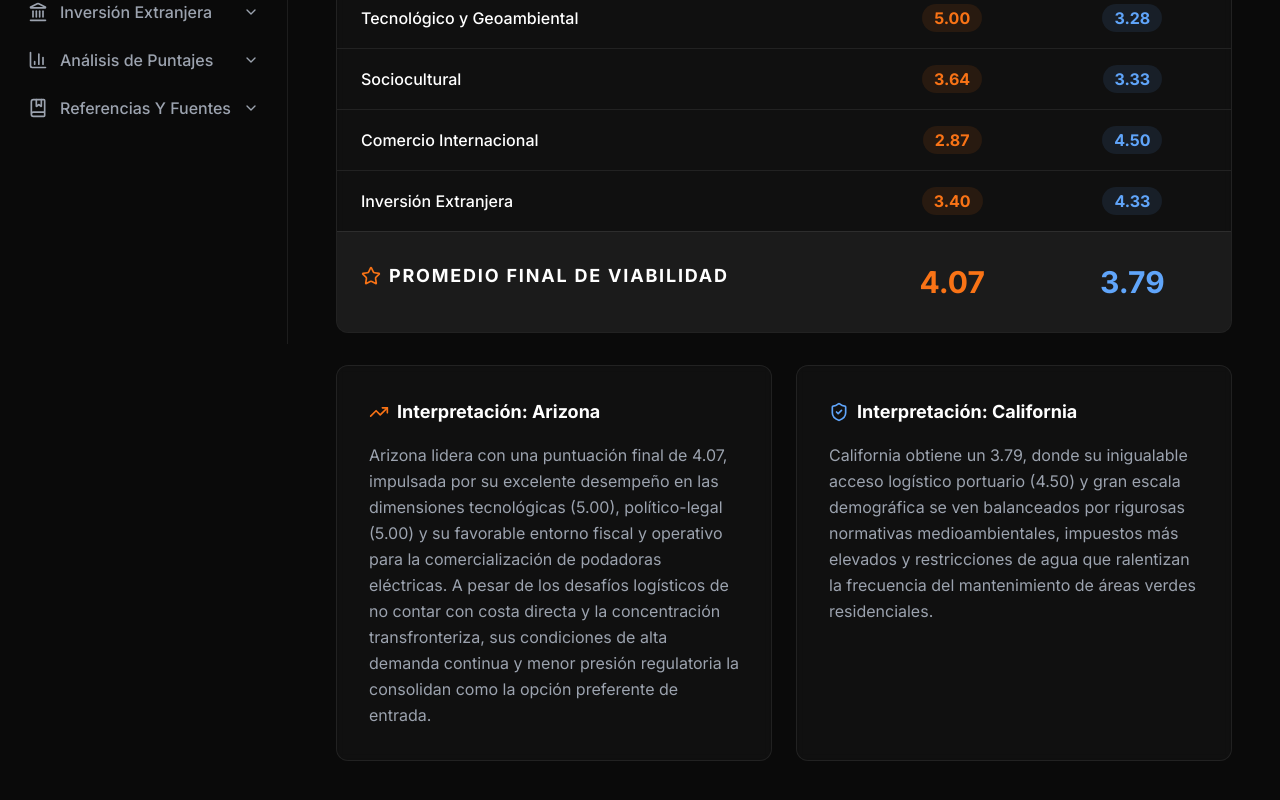
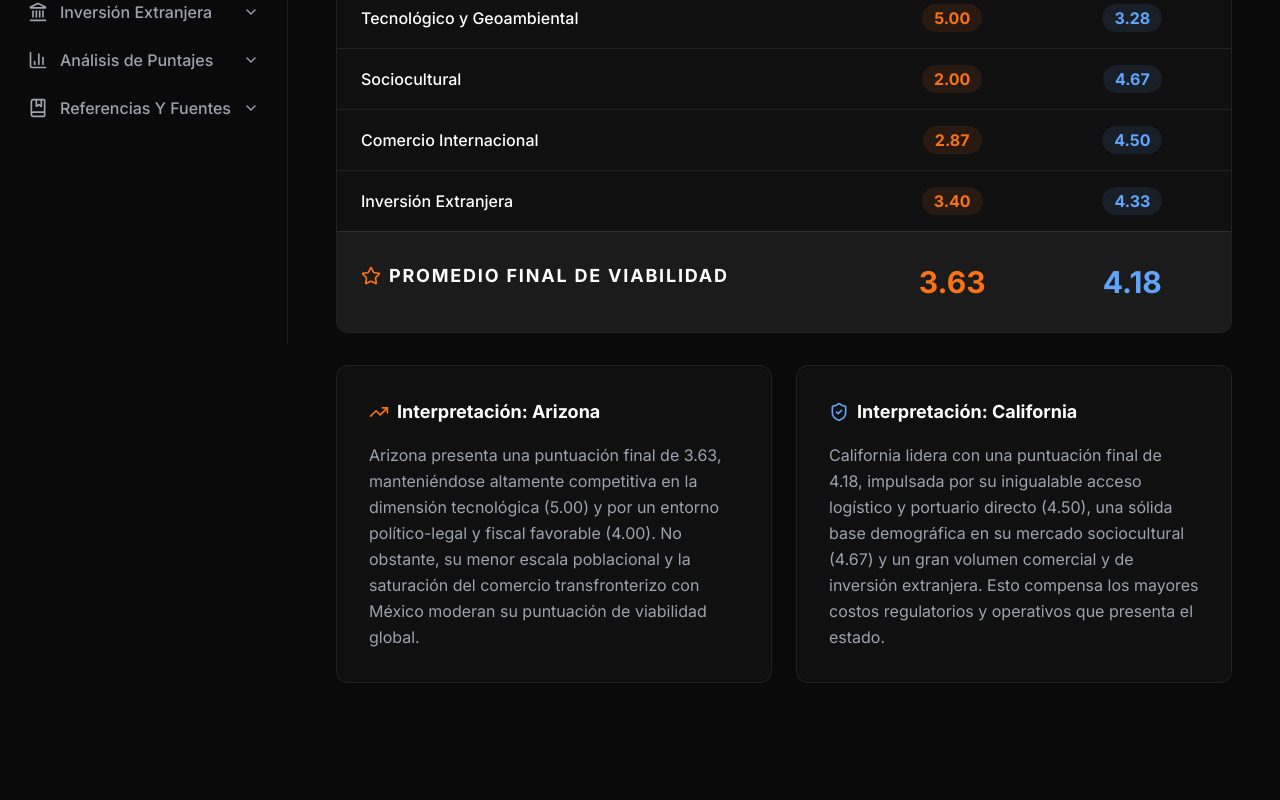
Before and after one commit to 4builes-crypto/Umo-internationalization, a React (Vite) app: page /score-analysis in a window 1280 px wide. Shown: the part 456-1256 px from the top of the page. Built offline with nearby package versions, Linux system fonts and the light colour scheme.

Commit message:
fix: match page scores and averages exactly to the Excel sheet (CA: 4.18, AZ: 3.63)

```diff
--- a/src/pages/PoliticalLegal.tsx
+++ b/src/pages/PoliticalLegal.tsx
@@ -148,14 +148,14 @@
               </p>
               <div className="grid grid-cols-2 gap-6">
                 <div>
-                  <span className="text-unoOrange font-bold text-xs uppercase tracking-widest mb-1 block">CALIFORNIA:</span>
+                  <span className="text-blue-400 font-bold text-xs uppercase tracking-widest mb-1 block">CALIFORNIA:</span>
                   <p className="text-sm text-textSecondary">{language === 'es' ? 'Obligatorio (Sección 5110) (DIR, s.f.). Argumento de CUMPLIMIENTO.' : 'Mandatory (Section 5110) (DIR, n.d.). COMPLIANCE argument.'}</p>
-                  <span className="inline-block mt-2 text-xs font-bold bg-unoOrange/20 px-2 py-0.5 rounded whitespace-nowrap">Score: 5.0</span>
+                  <span className="inline-block mt-2 text-xs font-bold bg-blue-400/20 text-blue-400 px-2 py-0.5 rounded whitespace-nowrap border border-blue-400/20">Score: 5.0</span>
                 </div>
                 <div>
-                  <span className="text-blue-400 font-bold text-xs uppercase tracking-widest mb-1 block">ARIZONA:</span>
+                  <span className="text-unoOrange font-bold text-xs uppercase tracking-widest mb-1 block">ARIZONA:</span>
                   <p className="text-sm text-textSecondary">{language === 'es' ? 'Estándar federal general (OSHA, 2026). Argumento de PRODUCTIVIDAD.' : 'General federal standard (OSHA, 2026). PRODUCTIVITY argument.'}</p>
-                  <span className="inline-block mt-2 text-xs font-bold bg-blue-400/20 px-2 py-0.5 rounded whitespace-nowrap">Score: 2.0</span>
+                  <span className="inline-block mt-2 text-xs font-bold bg-unoOrange/20 text-unoOrange px-2 py-0.5 rounded whitespace-nowrap border border-unoOrange/20">Score: 2.0</span>
                 </div>
               </div>
             </div>
--- a/src/pages/ScoreAnalysis.tsx
+++ b/src/pages/ScoreAnalysis.tsx
@@ -10,8 +10,8 @@
   },
   {
     category: { es: 'Político - Legal', en: 'Political - Legal' },
-    arizona: 5.00,
-    california: 3.05
+    arizona: 4.00,
+    california: 4.05
   },
   {
     category: { es: 'Tecnológico y Geoambiental', en: 'Technological & Environmental' },
@@ -20,8 +20,8 @@
   },
   {
     category: { es: 'Sociocultural', en: 'Socio-Cultural' },
-    arizona: 3.64,
-    california: 3.33
+    arizona: 2.00,
+    california: 4.67
   },
   {
     category: { es: 'Comercio Internacional', en: 'International Trade' },
@@ -128,8 +128,8 @@
             </h3>
             <p className="text-sm text-textSecondary leading-relaxed">
               {language === 'es'
-                ? 'Arizona lidera con una puntuación final de 4.07, impulsada por su excelente desempeño en las dimensiones tecnológicas (5.00), político-legal (5.00) y su favorable entorno fiscal y operativo para la comercialización de podadoras eléctricas. A pesar de los desafíos logísticos de no contar con costa directa y la concentración transfronteriza, sus condiciones de alta demanda continua y menor presión regulatoria la consolidan como la opción preferente de entrada.'
-                : 'Arizona leads with a final score of 4.07, driven by its outstanding performance in the technological (5.00) and political-legal (5.00) dimensions, as well as a highly favorable fiscal and operational environment for electric mowers. Despite logistics challenges from lacking a direct coast and cross-border trade concentration, its continuous high-demand conditions and lower regulatory burden consolidate it as the preferred entry choice.'}
+                ? 'Arizona presenta una puntuación final de 3.63, manteniéndose altamente competitiva en la dimensión tecnológica (5.00) y por un entorno político-legal y fiscal favorable (4.00). No obstante, su menor escala poblacional y la saturación del comercio transfronterizo con México moderan su puntuación de viabilidad global.'
+                : 'Arizona presents a final score of 3.63, remaining highly competitive in the technological dimension (5.00) and due to a favorable political-legal and fiscal environment (4.00). However, its smaller population scale and the saturation of cross-border trade with Mexico moderate its overall viability score.'}
             </p>
           </div>
           <div className="glass-card p-8 bg-blue-400/5 border-blue-400/20">
@@ -139,8 +139,8 @@
             </h3>
             <p className="text-sm text-textSecondary leading-relaxed">
               {language === 'es'
-                ? 'California obtiene un 3.79, donde su inigualable acceso logístico portuario (4.50) y gran escala demográfica se ven balanceados por rigurosas normativas medioambientales, impuestos más elevados y restricciones de agua que ralentizan la frecuencia del mantenimiento de áreas verdes residenciales.'
-                : 'California obtains a 3.79, where its unmatched port logistics access (4.50) and large demographic scale are balanced by rigorous environmental regulations, higher taxes, and water restrictions that slow down residential landscaping frequency.'}
+                ? 'California lidera con una puntuación final de 4.18, impulsada por su inigualable acceso logístico y portuario directo (4.50), una sólida base demográfica en su mercado sociocultural (4.67) y un gran volumen comercial y de inversión extranjera. Esto compensa los mayores costos regulatorios y operativos que presenta el estado.'
+                : 'California leads with a final score of 4.18, driven by its unmatched direct port and logistics access (4.50), a solid demographic base in its socio-cultural market (4.67), and a large volume of trade and foreign investment. This offsets the higher regulatory and operational costs in the state.'}
             </p>
           </div>
         </div>
--- a/src/pages/SocialCultural.tsx
+++ b/src/pages/SocialCultural.tsx
@@ -115,7 +115,7 @@
           <div className="p-6 glass-card border-zinc-800">
             <div className="flex justify-between items-start mb-4">
               <h4 className="text-unoOrange font-bold text-xs tracking-widest uppercase">ARIZONA</h4>
-              <span className="text-xs font-bold text-white px-2 py-0.5 bg-unoOrange/40 rounded">Score: 5.0</span>
+              <span className="text-xs font-bold text-white px-2 py-0.5 bg-unoOrange/40 rounded">Score: 1.0</span>
             </div>
             <p className="text-sm text-textSecondary leading-relaxed mb-4">
               {language === 'es'
@@ -135,7 +135,7 @@
           <div className="p-6 glass-card border-zinc-800">
             <div className="flex justify-between items-start mb-4">
               <h4 className="text-blue-400 font-bold text-xs tracking-widest uppercase">CALIFORNIA</h4>
-              <span className="text-xs font-bold text-white px-2 py-0.5 bg-blue-400/40 rounded">Score: 1.0</span>
+              <span className="text-xs font-bold text-white px-2 py-0.5 bg-blue-400/40 rounded">Score: 5.0</span>
             </div>
             <p className="text-sm text-textSecondary leading-relaxed mb-4">
               {language === 'es'
```
